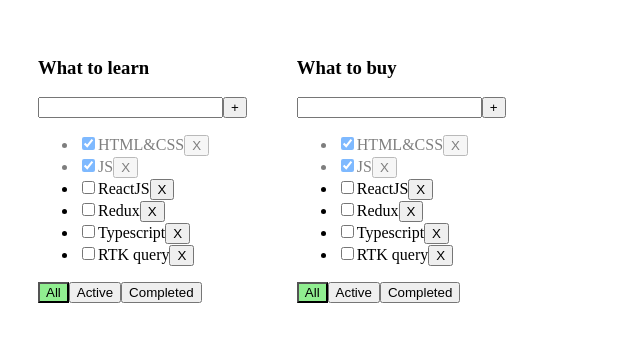
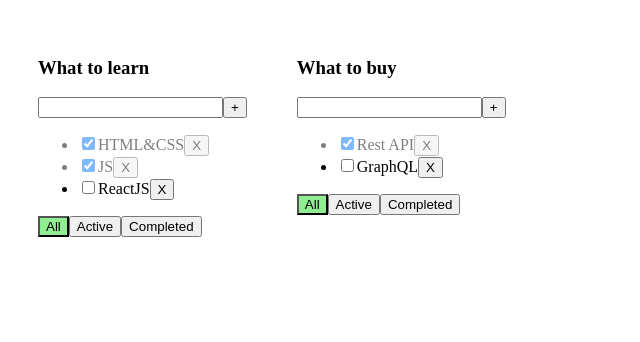
Before and after one commit to Yuliya9449/todo-list, a React (Vite) app: page / in a window 1280 px wide. Shown: the top 342 px of the page, without its empty margins (0-640 px from the left). Built offline with nearby package versions, Linux system fonts and the light colour scheme.

Commit message:
feat: implement multiple todolists with payload-based actions

```diff
--- a/src/app/App.tsx
+++ b/src/app/App.tsx
@@ -2,6 +2,9 @@ import { v1 } from 'uuid'
 import styles from './App.module.css'
 import { TodolistItem } from '@/features/TodolistItem'
 import { useCallback, useState } from 'react'
+
+const todolistId1 = v1()
+const todolistId2 = v1()
 
 export type Todolist = {
   id: string
@@ -30,47 +33,54 @@ const getFilteredTasks = (tasks: Task[], filter: FilterValues): Task[] => {
 
 export const App = () => {
   const [todolists, setTodolists] = useState<Todolist[]>([
-    { id: v1(), title: 'What to learn', filter: 'all' },
-    { id: v1(), title: 'What to buy', filter: 'all' },
+    { id: todolistId1, title: 'What to learn', filter: 'all' },
+    { id: todolistId2, title: 'What to buy', filter: 'all' },
   ])
 
-  const [tasks, setTasks] = useState<Task[]>([
-    { id: v1(), title: 'HTML&CSS', isDone: true },
-    { id: v1(), title: 'JS', isDone: true },
-    { id: v1(), title: 'ReactJS', isDone: false },
-    { id: v1(), title: 'Redux', isDone: false },
-    { id: v1(), title: 'Typescript', isDone: false },
-    { id: v1(), title: 'RTK query', isDone: false },
-  ])
-
-  // const filteredTasks = useMemo(() => getFilteredTasks(tasks, filter), [tasks, filter])
+  const [tasks, setTasks] = useState({
+    [todolistId1]: [
+      { id: v1(), title: 'HTML&CSS', isDone: true },
+      { id: v1(), title: 'JS', isDone: true },
+      { id: v1(), title: 'ReactJS', isDone: false },
+    ],
+    [todolistId2]: [
+      { id: v1(), title: 'Rest API', isDone: true },
+      { id: v1(), title: 'GraphQL', isDone: false },
+    ],
+  })
 
   const deleteTask = useCallback(
-    (taskId: Task['id']) => {
-      setTasks(tasks.filter((task) => task.id !== taskId))
+    (payload: { todolistId: Todolist['id']; taskId: Task['id'] }) => {
+      const { todolistId, taskId } = payload
+      setTasks({
+        ...tasks,
+        [todolistId]: tasks[todolistId].filter((t) => t.id !== taskId),
+      })
     },
     [tasks],
   )
 
   const changeFilter = useCallback(
-    (todolistId: string, filter: FilterValues) => {
+    (payload: { todolistId: Todolist['id']; filter: FilterValues }) => {
+      const { todolistId, filter } = payload
       setTodolists(todolists.map((t) => (t.id === todolistId ? { ...t, filter } : t)))
     },
     [todolists],
   )
 
   const createTask = useCallback(
-    (title: Task['title']) => {
+    (payload: { todolistId: Todolist['id']; title: Task['title'] }) => {
+      const { todolistId, title } = payload
       const newTask = { id: v1(), title, isDone: false }
-      const updatedTasks = [newTask, ...tasks]
-      setTasks(updatedTasks)
+      setTasks({ ...tasks, [todolistId]: [newTask, ...tasks[todolistId]] })
     },
     [tasks],
   )
 
   const changeTaskStatus = useCallback(
-    (taskId: Task['id'], isDone: Task['isDone']) => {
-      setTasks(tasks.map((t) => (t.id === taskId ? { ...t, isDone } : t)))
+    (payload: { todolistId: Todolist['id']; taskId: Task['id']; isDone: Task['isDone'] }) => {
+      const { todolistId, taskId, isDone } = payload
+      setTasks({ ...tasks, [todolistId]: tasks[todolistId].map((t) => (t.id === taskId ? { ...t, isDone } : t)) })
     },
     [tasks],
   )
@@ -78,7 +88,9 @@ export const App = () => {
   return (
     <div className={styles.app}>
       {todolists.map((todolist) => {
-        const filteredTasks = getFilteredTasks(tasks, todolist.filter)
+        const todolistTasks = tasks[todolist.id]
+
+        const filteredTasks = getFilteredTasks(todolistTasks, todolist.filter)
 
         return (
           <TodolistItem
--- a/src/features/TodolistItem.tsx
+++ b/src/features/TodolistItem.tsx
@@ -1,25 +1,26 @@
 import styles from './TodolistItem.module.css'
 import type { FilterValues, Task, Todolist } from '@/app/App'
-import { type ChangeEvent, type KeyboardEvent, useState } from 'react'
+import { type ChangeEvent, type KeyboardEvent, memo, useState } from 'react'
 import { Button } from '@/common/components/Button/Button'
 
 type Props = {
   todolist: Todolist
   tasks: Task[]
-  deleteTask: (taskId: Task['id']) => void
-  changeFilter: (todolistId: string, filter: FilterValues) => void
-  createTask: (title: Task['title']) => void
-  changeTaskStatus: (taskId: Task['id'], isDone: Task['isDone']) => void
+  deleteTask: (payload: { todolistId: Todolist['id']; taskId: Task['id'] }) => void
+  changeFilter: (payload: { todolistId: Todolist['id']; filter: FilterValues }) => void
+  createTask: (payload: { todolistId: Todolist['id']; title: Task['title'] }) => void
+  changeTaskStatus: (payload: { todolistId: Todolist['id']; taskId: Task['id']; isDone: Task['isDone'] }) => void
 }
 
-export const TodolistItem = ({ todolist, tasks, deleteTask, changeFilter, createTask, changeTaskStatus }: Props) => {
+export const TodolistItem = memo(
+  ({ todolist, tasks, deleteTask, changeFilter, createTask, changeTaskStatus }: Props) => {
     const [taskTitle, setTaskTitle] = useState('')
     const [error, setError] = useState<string | null>(null)
 
-  const createTaskHandler = (taskTitle: Task['title']) => {
+    const createTaskHandler = (taskTitle: string) => {
       const trimmedTitle = taskTitle.trim()
       if (trimmedTitle) {
-      createTask(trimmedTitle)
+        createTask({ todolistId: todolist.id, title: trimmedTitle })
         setTaskTitle('')
       } else {
         setError('Title is required')
@@ -38,7 +39,7 @@ export const TodolistItem = ({ todolist, tasks, deleteTask, changeFilter, create
     }
 
     const changeFilterHandler = (filter: FilterValues) => {
-    changeFilter(todolist.id, filter)
+      changeFilter({ todolistId: todolist.id, filter })
     }
 
     return (
@@ -65,7 +66,7 @@ export const TodolistItem = ({ todolist, tasks, deleteTask, changeFilter, create
             {tasks.map((task) => {
               const changeTaskStatusHandler = (e: ChangeEvent<HTMLInputElement>) => {
                 const newStatusValue = e.currentTarget.checked
-              changeTaskStatus(task.id, newStatusValue)
+                changeTaskStatus({ todolistId: todolist.id, taskId: task.id, isDone: newStatusValue })
               }
 
               return (
@@ -81,7 +82,7 @@ export const TodolistItem = ({ todolist, tasks, deleteTask, changeFilter, create
                   <span>{task.title}</span>
                   <Button
                     title={'X'}
-                  onClick={() => deleteTask(task.id)}
+                    onClick={() => deleteTask({ todolistId: todolist.id, taskId: task.id })}
                   />
                 </li>
               )
@@ -107,4 +108,5 @@ export const TodolistItem = ({ todolist, tasks, deleteTask, changeFilter, create
         </div>
       </div>
     )
-}
+  },
+)
```
Lines whose indentation alone changed are shown as unchanged.
